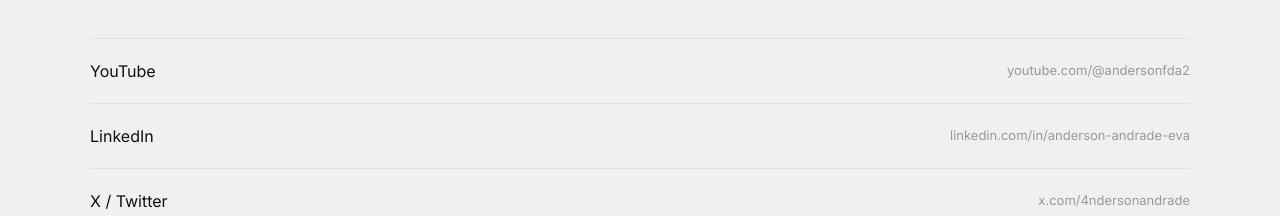
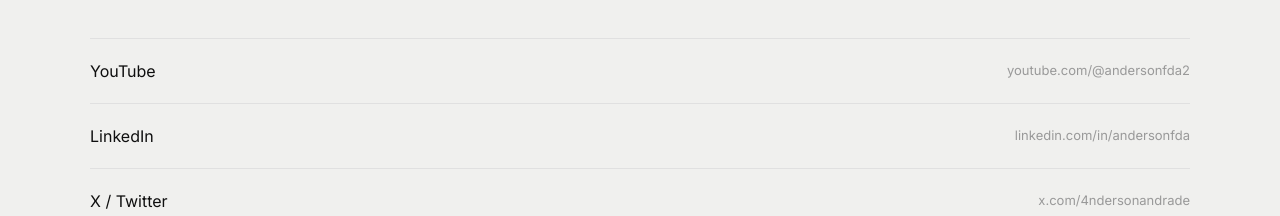
Before and after one commit to andersonfda/andersonandrade-website, a Next.js app: page / in a window 1280 px wide. Shown: the part 3000-3216 px from the top of the page. Built offline with nearby package versions, Linux system fonts and the light colour scheme.

Commit message:
Fix LinkedIn URL: anderson-andrade-eva → andersonfda

```diff
--- a/src/app/page.tsx
+++ b/src/app/page.tsx
@@ -311,7 +311,7 @@
     { name: "YouTube", url: "https://youtube.com/@andersonfda2" },
     {
       name: "LinkedIn",
-      url: "https://linkedin.com/in/anderson-andrade-eva",
+      url: "https://linkedin.com/in/andersonfda",
     },
     { name: "X / Twitter", url: "https://x.com/4ndersonandrade" },
     {
```
